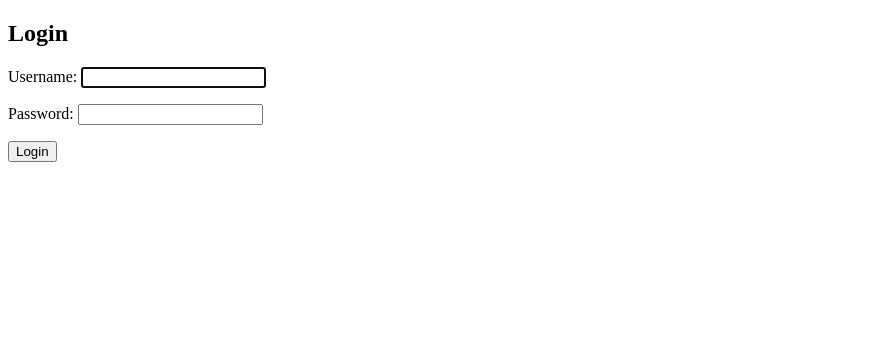
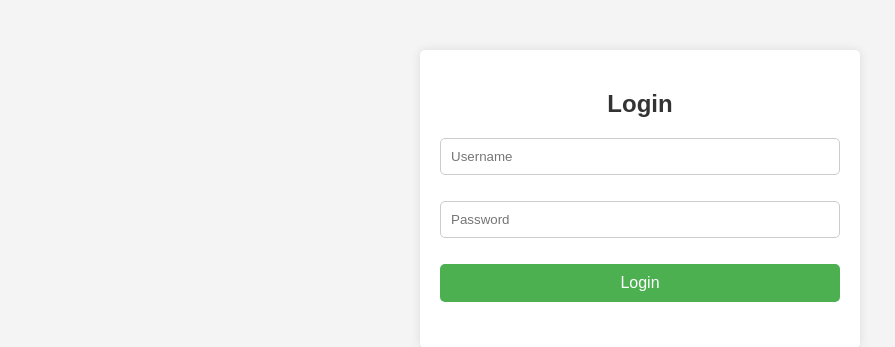
Before and after one commit to takado8/RAE_django_app, a Django app: page /accounts/login/ in a window 1280 px wide. Shown: the top 347 px of the page, without its empty margins (0-895 px from the left). Run offline with Django 4.2, Linux system fonts and the light colour scheme.

Commit message:
Update login.html

```diff
--- a/django_project/vcard_creation/templates/login.html
+++ b/django_project/vcard_creation/templates/login.html
@@ -4,13 +4,65 @@
     <meta charset="UTF-8">
     <meta name="viewport" content="width=device-width, initial-scale=1.0">
     <title>Login</title>
+    <style>
+        body {
+            font-family: Arial, sans-serif;
+            background-color: #f4f4f4;
+            margin: 0;
+            padding: 0;
+        }
+        .container {
+            max-width: 400px;
+            margin: 50px auto;
+            padding: 20px;
+            background-color: #fff;
+            border-radius: 5px;
+            box-shadow: 0 0 10px rgba(0, 0, 0, 0.1);
+
+        }
+        h2 {
+            color: #333;
+            text-align: center;
+        }
+        form {
+            margin-top: 20px;
+        }
+        input[type="text"],
+        input[type="password"],
+        input[type="submit"] {
+            width: calc(100%);
+            padding: 10px;
+            margin-bottom: 10px;
+            border-radius: 5px;
+            border: 1px solid #ccc;
+            box-sizing: border-box;
+            font-family: Arial, sans-serif;
+        }
+        input[type="submit"] {
+            background-color: #4CAF50;
+            color: white;
+            font-size: 16px;
+            padding: 10px;
+            border: none;
+            border-radius: 5px;
+            cursor: pointer;
+            width: 100%;
+            box-sizing: border-box;
+        }
+        input[type="submit"]:hover {
+            background-color: #45a049;
+        }
+    </style>
 </head>
 <body>
-    <h2>Login</h2>
-    <form method="post">
-        {% csrf_token %}
-        {{ form.as_p }}
-        <button type="submit">Login</button>
-    </form>
+    <div class="container">
+        <h2>Login</h2>
+        <form method="post">
+            {% csrf_token %}
+            <p><input type="text" name="username" placeholder="Username" required></p>
+            <p><input type="password" name="password" placeholder="Password" required></p>
+            <p><input type="submit" value="Login"></p>
+        </form>
+    </div>
 </body>
 </html>
```
